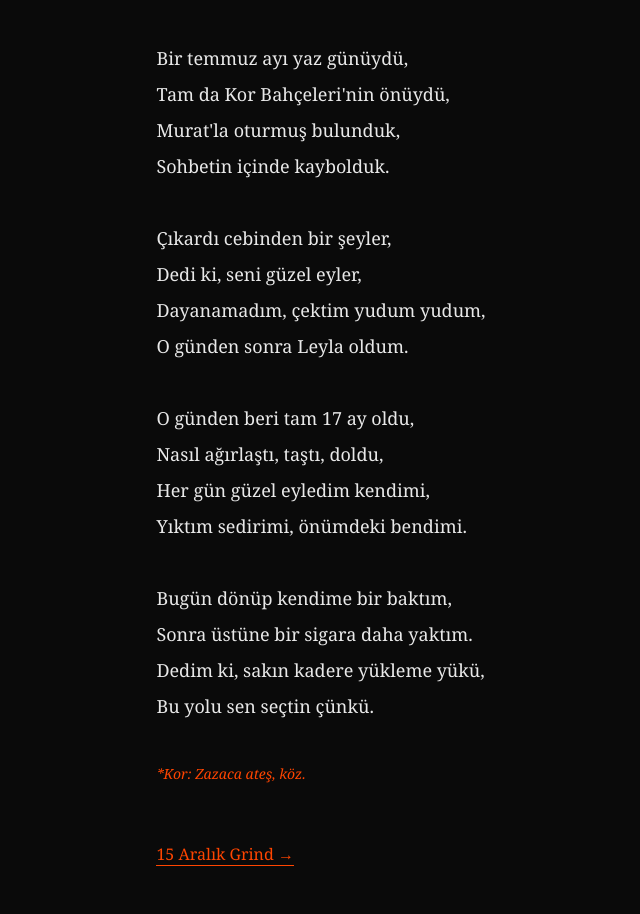
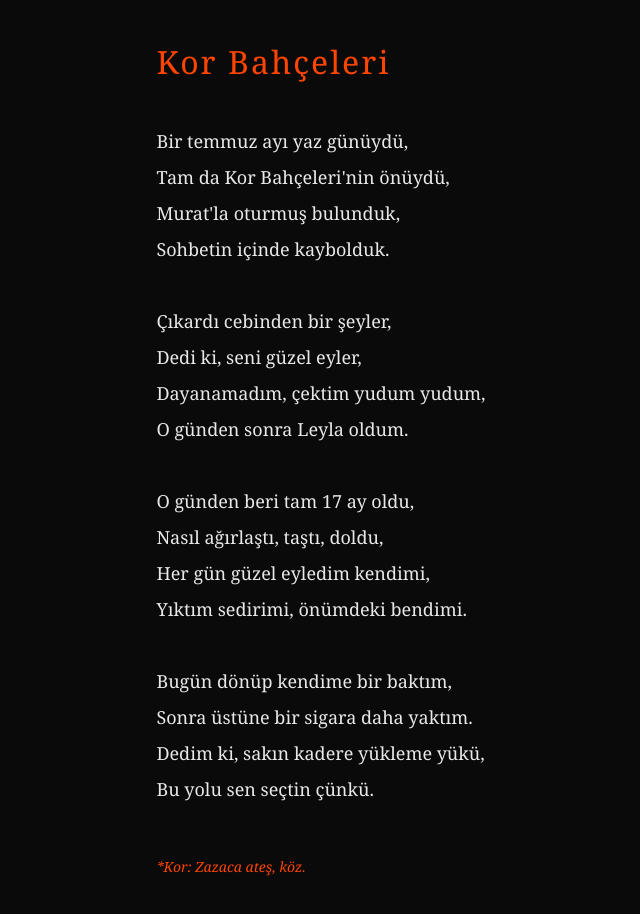
Before and after one commit to acaralcan/acaralcan.github.io, a plain HTML site: page index.html in a window 1280 px wide. Shown: the whole page, without its empty margins (319-959 px from the left). Drawn offline with Linux system fonts and the light colour scheme.

Commit message:
Update index.html title and styles
Updated the title and added a description meta tag. Modified styles for h1 and adjusted margins for dipnot.

```diff
--- a/index.html
+++ b/index.html
@@ -3,7 +3,8 @@
 <head>
     <meta charset="UTF-8">
     <meta name="viewport" content="width=device-width, initial-scale=1.0">
-    <title>Acar Alcan - Kor</title>
+    <title>Kor Bahçeleri - Acar Alcan</title>
+    <meta name="description" content="Bir temmuz ayı yaz günüydü, Tam da Kor Bahçeleri'nin önüydü... Acar Alcan">
     <style>
         * { margin: 0; padding: 0; box-sizing: border-box; }
         body {
@@ -20,27 +21,24 @@
             max-width: 650px;
             animation: fadeIn 2s ease;
         }
+        h1 {
+            font-size: 32px;
+            font-weight: normal;
+            margin-bottom: 40px;
+            color: #FF4500;
+            letter-spacing: 2px;
+        }
         .siir {
             line-height: 2;
             font-size: 18px;
             white-space: pre-line;
         }
         .dipnot {
-            margin-top: 40px;
+            margin-top: 50px;
             font-size: 14px;
             color: #FF4500;
             font-style: italic;
         }
-        .link {
-            margin-top: 60px;
-            font-size: 16px;
-        }
-        .link a {
-            color: #FF4500;
-            text-decoration: none;
-            border-bottom: 1px solid #FF4500;
-        }
-        .link a:hover { opacity: 0.7; }
         @keyframes fadeIn {
             from { opacity: 0; transform: translateY(20px); }
             to { opacity: 1; transform: translateY(0); }
@@ -49,6 +47,8 @@
 </head>
 <body>
     <div class="container">
+        <h1>Kor Bahçeleri</h1>
+
         <div class="siir">Bir temmuz ayı yaz günüydü,
 Tam da Kor Bahçeleri'nin önüydü,
 Murat'la oturmuş bulunduk,
@@ -72,10 +72,6 @@ Bu yolu sen seçtin çünkü.</div>
         <div class="dipnot">
         *Kor: Zazaca ateş, köz.
         </div>
-
-        <div class="link">
-        <a href="https://github.com/acaralcan/15-aralik-öğütme-acaralcan">15 Aralık Grind →</a>
-        </div>
     </div>
 </body>
 </html>
```
